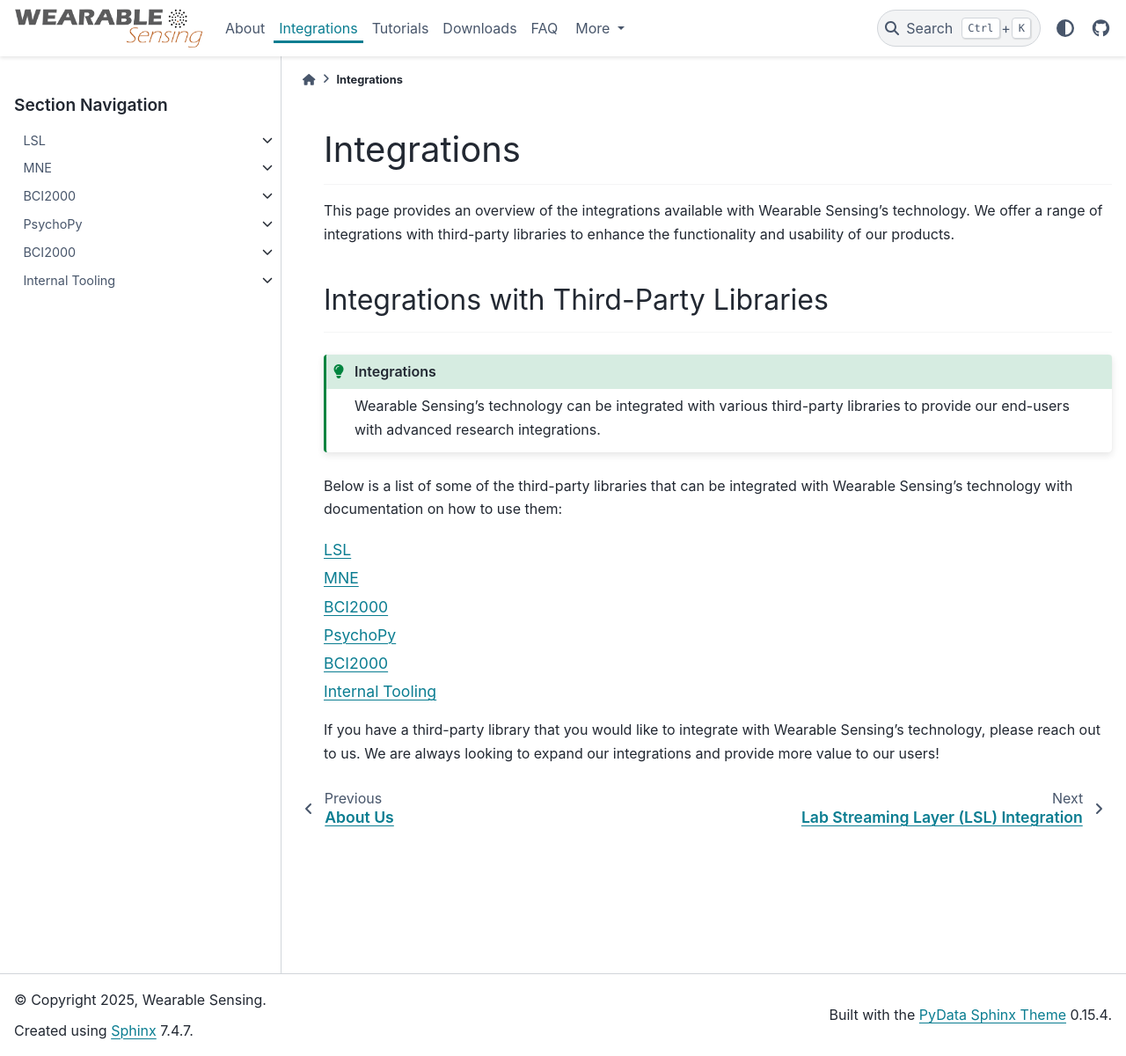
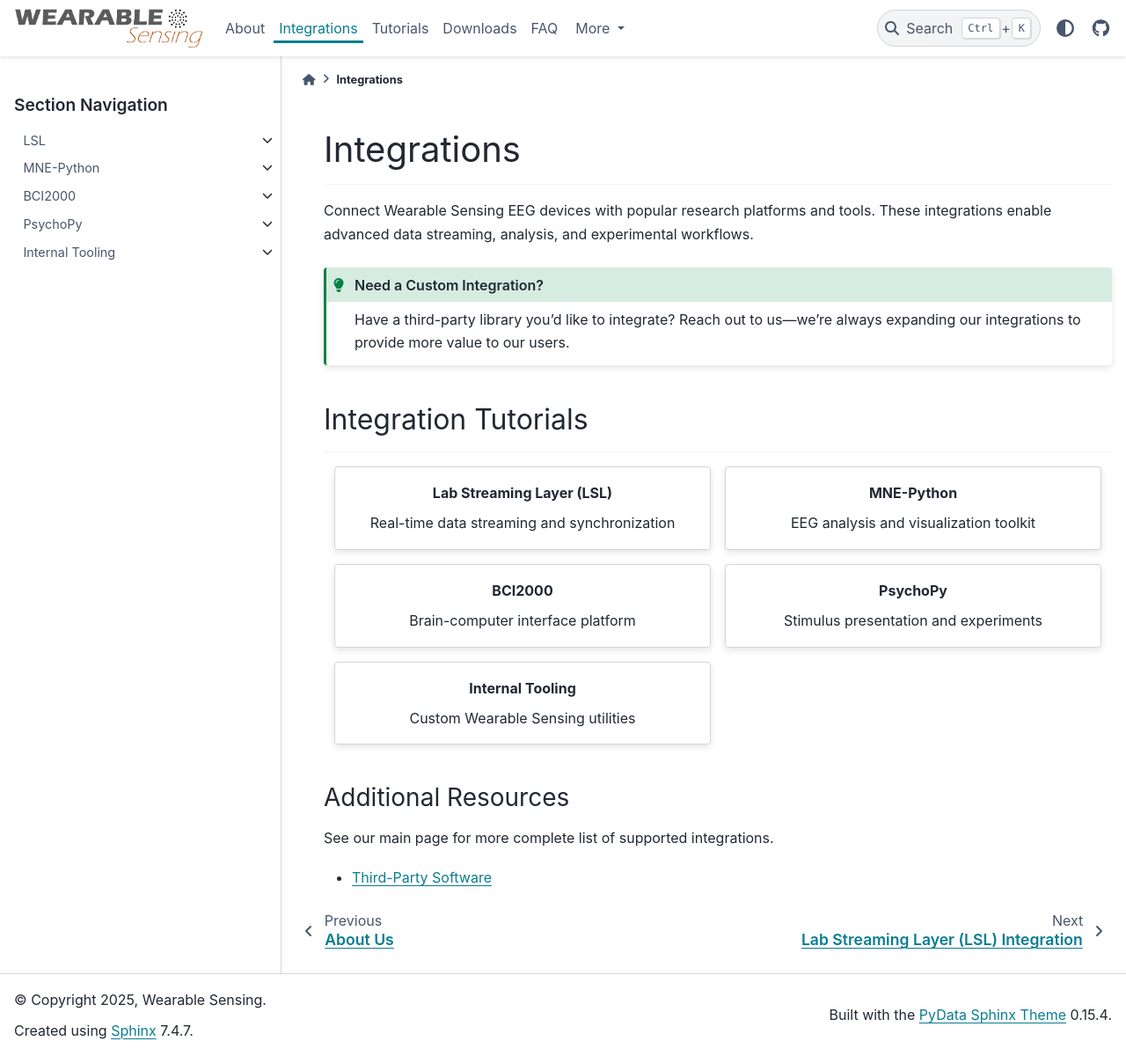
Before and after one commit to WearableSensing/wiki, a Sphinx documentation site: the page built from docs/examples/index.md, in a window 1280 px wide and 1200 px high. Shown: the whole window at 88% size. Built offline with Sphinx 7.4.7 and the PyData theme 0.15.4, drawn with Linux system fonts in a browser that asks for light colours.

Commit message:
General Integrations cleanup

`````diff
--- a/docs/examples/index.md
+++ b/docs/examples/index.md
@@ -1,27 +1,75 @@
 # Integrations
+---
+
+Connect Wearable Sensing EEG devices with popular research platforms and tools. These integrations enable advanced data streaming, analysis, and experimental workflows.
+
+```{admonition} Need a Custom Integration?
+:class: tip
+Have a third-party library you'd like to integrate? Reach out to us—we're always expanding our integrations to provide more value to our users.
+```
+
+## Integration Tutorials
 --------------------------------------------------------------------------------------
 
-This page provides an overview of the integrations available with Wearable Sensing's technology. We offer a range of integrations with third-party libraries to enhance the functionality and usability of our products.
+````{grid} 2
+:gutter: 3
 
-## Integrations with Third-Party Libraries
---------------------------------------------------------------------------------------
+```{grid-item-card} Lab Streaming Layer (LSL)
+:link: lsl/index
+:link-type: doc
+:text-align: center
 
-```{admonition} Integrations
-:class: hint
-Wearable Sensing's technology can be integrated with various third-party libraries to provide our end-users with advanced research integrations.
+Real-time data streaming and synchronization
 ```
 
-Below is a list of some of the third-party libraries that can be integrated with Wearable Sensing's technology with documentation on how to use them:
+```{grid-item-card} MNE-Python
+:link: mne/index
+:link-type: doc
+:text-align: center
+
+EEG analysis and visualization toolkit
+```
+
+```{grid-item-card} BCI2000
+:link: bci2000/index
+:link-type: doc
+:text-align: center
+
+Brain-computer interface platform
+```
+
+```{grid-item-card} PsychoPy
+:link: psychopy/index
+:link-type: doc
+:text-align: center
+
+Stimulus presentation and experiments
+```
+
+```{grid-item-card} Internal Tooling
+:link: tooling/index
+:link-type: doc
+:text-align: center
+
+Custom Wearable Sensing utilities
+```
+
+````
+
+
+### Additional Resources
+
+See our main page for more complete list of supported integrations.
+
+- [Third-Party Software](https://wearablesensing.com/3rd-party-software/)
 
 ```{toctree}
 :maxdepth: 1
+:hidden:
 
 LSL <lsl/index>
-MNE <mne/index>
+MNE-Python <mne/index>
 BCI2000 <bci2000/index>
 PsychoPy <psychopy/index>
-BCI2000 <bci2000/index>
 Internal Tooling <tooling/index>
 ```
-
-If you have a third-party library that you would like to integrate with Wearable Sensing's technology, please reach out to us. We are always looking to expand our integrations and provide more value to our users!
`````
Also changed, not shown: docs/examples/mne/index.md (+1 -2 lines).
